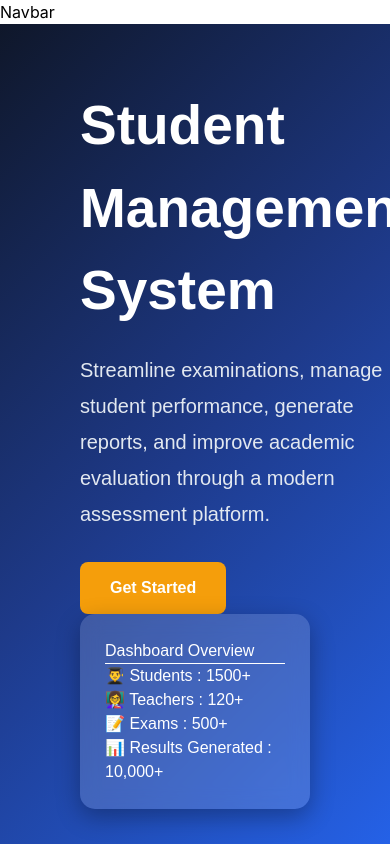
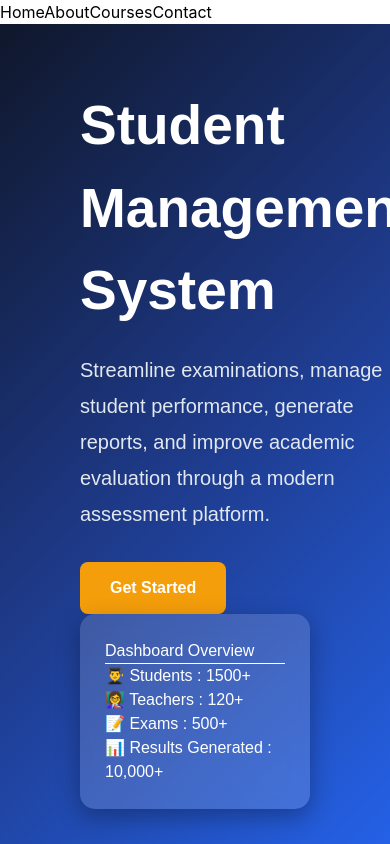
Before and after one commit to Shivtejchavan16/SMS, a React (Vite) app: page / in a window 390 px wide. Shown: the top 844 px of the page. Built offline with nearby package versions, Linux system fonts and the light colour scheme.

Commit message:
Added Navbar UI with navigation links and responsive design

```diff
--- a/src/components/Navbar.jsx
+++ b/src/components/Navbar.jsx
@@ -1,10 +1,14 @@
+import { Link } from "react-router-dom";
 
-const Navbar = () => {
+function Navbar() {
   return (
-    <div>
-      <h1>Navbar</h1>
-    </div>
-  )
+    <nav>
+      <Link to="/">Home</Link>
+      <Link to="/about">About</Link>
+      <Link to="/courses">Courses</Link>
+      <Link to="/contact">Contact</Link>
+    </nav>
+  );
 }
 
-export default Navbar
+export default Navbar;
```
Also changed, not shown: 1 other file (tests, documents, lock files or other folders).
